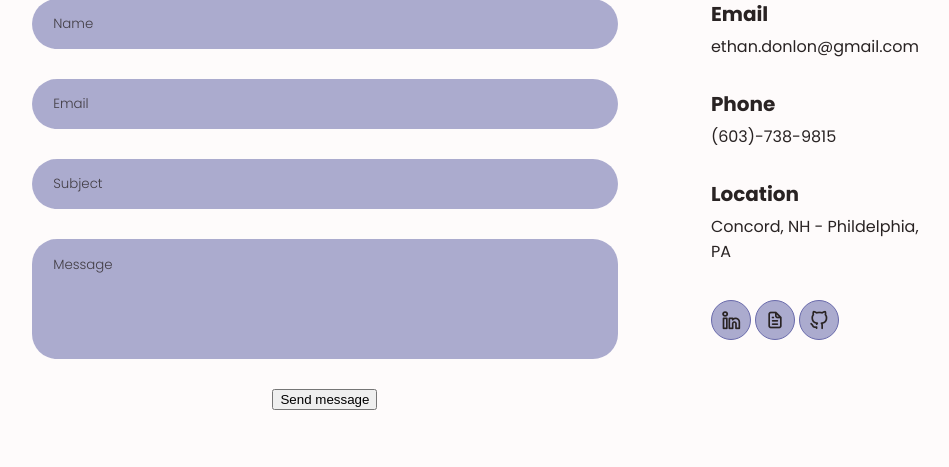
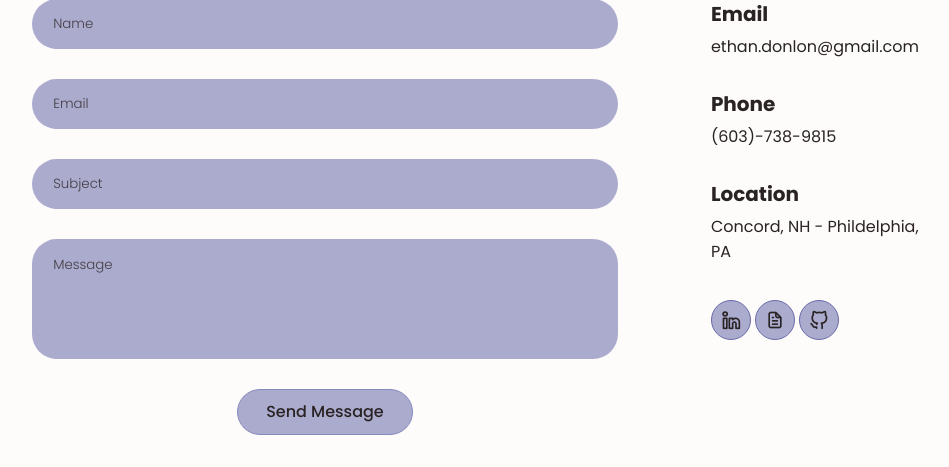
Before and after one commit to elidonner/PersonalWebsite, a Flask app: page / in a window 1280 px wide. Shown: the part 2229-2696 px from the top of the page, without its empty margins (201-1150 px from the left). Before the commit the page ends 2639 px from the top, so only its background shows below. Run offline with Flask 2, Linux system fonts and the light colour scheme; some libraries are stand-ins or nearby versions.

Commit message:
styling for contact btn

```diff
--- a/static/css/styles.css
+++ b/static/css/styles.css
@@ -807,6 +807,47 @@ img {
   justify-content: center;
 }
 
+.btn {
+  line-height: 1.5;
+  background-color: var(--light-purple);
+  border: 1px solid var(--purple);
+  padding: 10px 28px;
+  display: inline-block;
+  border-radius: 30px;
+  color: var(--default);
+  font-weight: 500;
+  text-transform: capitalize;
+  font-family: inherit;
+  font-size: 16px;
+  cursor: pointer;
+  user-select: none;
+  position: relative;
+  overflow: hidden;
+  vertical-align: middle;
+  scroll-behavior: smooth;
+  transition: color 0.3s ease;
+}
+
+.btn::before {
+  content: "";
+  position: absolute;
+  left: 0;
+  top: 0;
+  height: 100%;
+  width: 0%;
+  background-color: var(--light-purple);
+  z-index: -1;
+  transition: width 0.3s ease;
+}
+.btn:hover::before {
+  width: 100%;
+}
+.btn:hover {
+  color: var(--background-color);
+  z-index: 10;
+}
+
+
 .button:hover {
   background-color: #ccc;
 }
```
